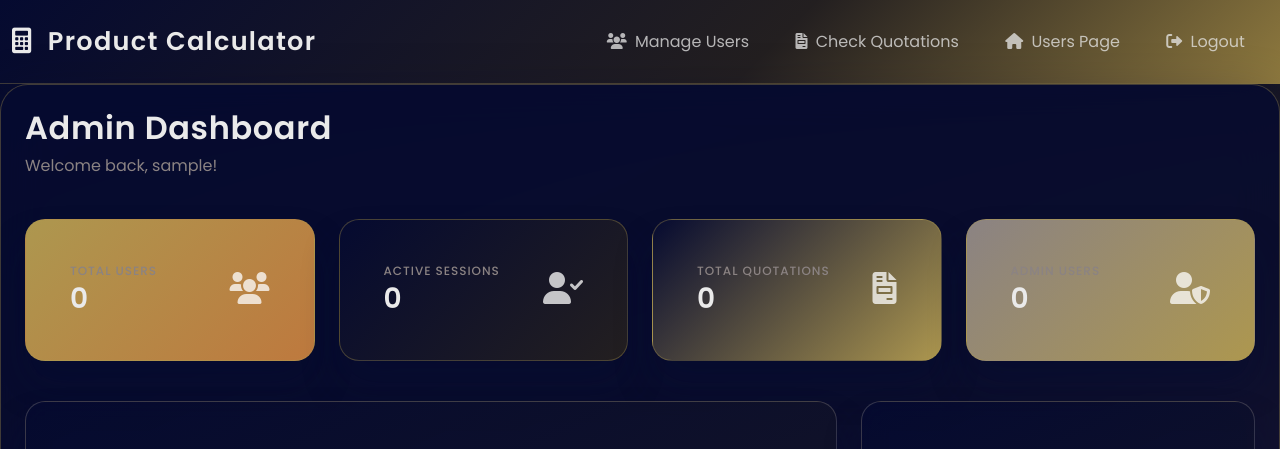
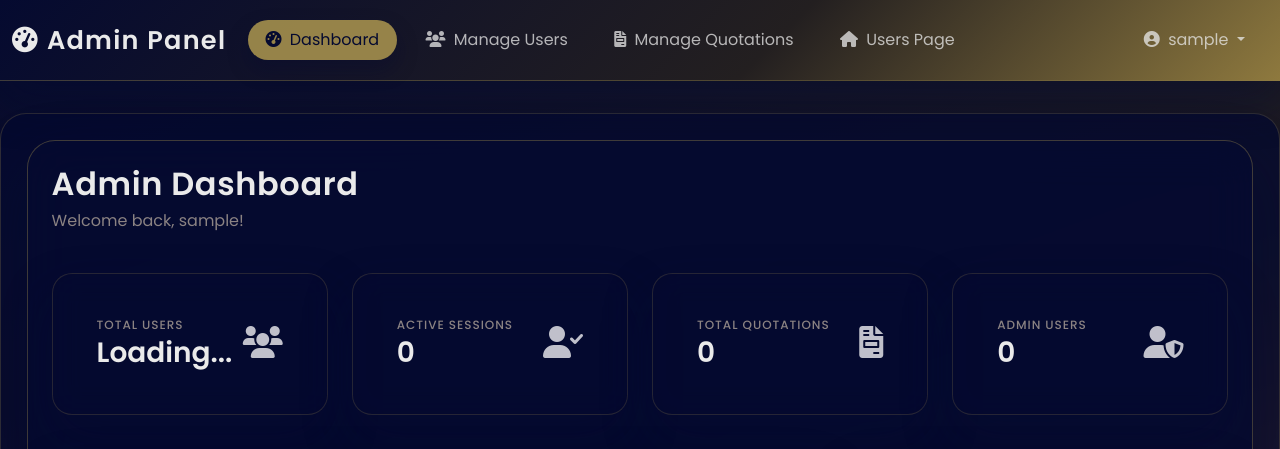
Before and after one commit to ADCY245/comp, a Flask app: page /admin/dashboard in a window 1280 px wide. Shown: the top 449 px of the page. Run offline with Flask 3, Linux system fonts and the light colour scheme; the visitor is signed in with stand-in values (Sample User, id 1); data that the repository does not hold is empty; some libraries are stand-ins or nearby versions.

Commit message:
refactor: unify admin dashboard and quotations nav

```diff
--- a/templates/admin/dashboard.html
+++ b/templates/admin/dashboard.html
@@ -1,64 +1,19 @@
-<!DOCTYPE html>
-<html lang="en">
-<head>
-    <meta charset="UTF-8">
-    <meta name="viewport" content="width=device-width, initial-scale=1.0">
-    <title>Admin Dashboard - Product Calculator</title>
+{% extends 'admin/base.html' %}
 
-    <!-- Bootstrap CSS -->
-    <link href="https://cdn.jsdelivr.net/npm/bootstrap@5.1.3/dist/css/bootstrap.min.css" rel="stylesheet">
-    <!-- Font Awesome -->
-    <link href="https://cdnjs.cloudflare.com/ajax/libs/font-awesome/6.0.0/css/all.min.css" rel="stylesheet">
-    <!-- Fonts -->
+{% block title %}Admin Dashboard - Product Calculator{% endblock %}
+
+{% block extra_css %}
     <link rel="preconnect" href="https://fonts.googleapis.com">
     <link rel="preconnect" href="https://fonts.gstatic.com" crossorigin>
     <link href="https://fonts.googleapis.com/css2?family=Poppins:wght@400;500;600;700&display=swap" rel="stylesheet">
-    <!-- Chart.js -->
+    <link rel="stylesheet" href="{{ url_for('static', filename='styles/admin-dashboard.css') }}">
+{% endblock %}
+
+{% block extra_js %}
     <script src="https://cdn.jsdelivr.net/npm/chart.js"></script>
+{% endblock %}
 
-    <link rel="stylesheet" href="{{ url_for('static', filename='styles/admin-dashboard.css') }}">
-</head>
-<body class="admin-dashboard">
-    <!-- Admin Navigation -->
-    <nav class="navbar navbar-expand-lg admin-navbar">
-        <div class="container-fluid">
-            <a class="navbar-brand" href="#">
-                <i class="fas fa-calculator me-2"></i>
-                Product Calculator
-            </a>
-
-            <button class="navbar-toggler" type="button" data-bs-toggle="collapse" data-bs-target="#adminNav">
-                <span class="navbar-toggler-icon"></span>
-            </button>
-
-            <div class="collapse navbar-collapse" id="adminNav">
-                <ul class="navbar-nav ms-auto">
-                    <li class="nav-item">
-                        <a class="nav-link" href="/admin/manage-users">
-                            <i class="fas fa-users me-1"></i> Manage Users
-                        </a>
-                    </li>
-                    <li class="nav-item">
-                        <a class="nav-link" href="/admin/quotations">
-                            <i class="fas fa-file-invoice me-1"></i> Check Quotations
-                        </a>
-                    </li>
-                    <li class="nav-item">
-                        <a class="nav-link" href="/">
-                            <i class="fas fa-home me-1"></i> Users Page
-                        </a>
-                    </li>
-                    <li class="nav-item">
-                        <a class="nav-link" href="/api/auth/logout">
-                            <i class="fas fa-sign-out-alt me-1"></i> Logout
-                        </a>
-                    </li>
-                </ul>
-            </div>
-        </div>
-    </nav>
-
-    <!-- Dashboard Content -->
+{% block content %}
     <div class="dashboard-wrapper container-xxl px-4 py-4">
         <div class="row mb-4">
             <div class="col-12">
@@ -222,10 +177,9 @@
             </div>
         </div>
     </div>
+{% endblock %}
 
-    <!-- Bootstrap JS -->
-    <script src="https://cdn.jsdelivr.net/npm/bootstrap@5.1.3/dist/js/bootstrap.bundle.min.js"></script>
-
+{% block extra_js_bottom %}
     <script>
         let usersChart, rolesChart;
 
@@ -538,5 +492,4 @@
             }, 300);
         }
     </script>
-</body>
-</html>
+{% endblock %}
```
Also changed, not shown: templates/admin/quotations.html (+6 -56 lines).
